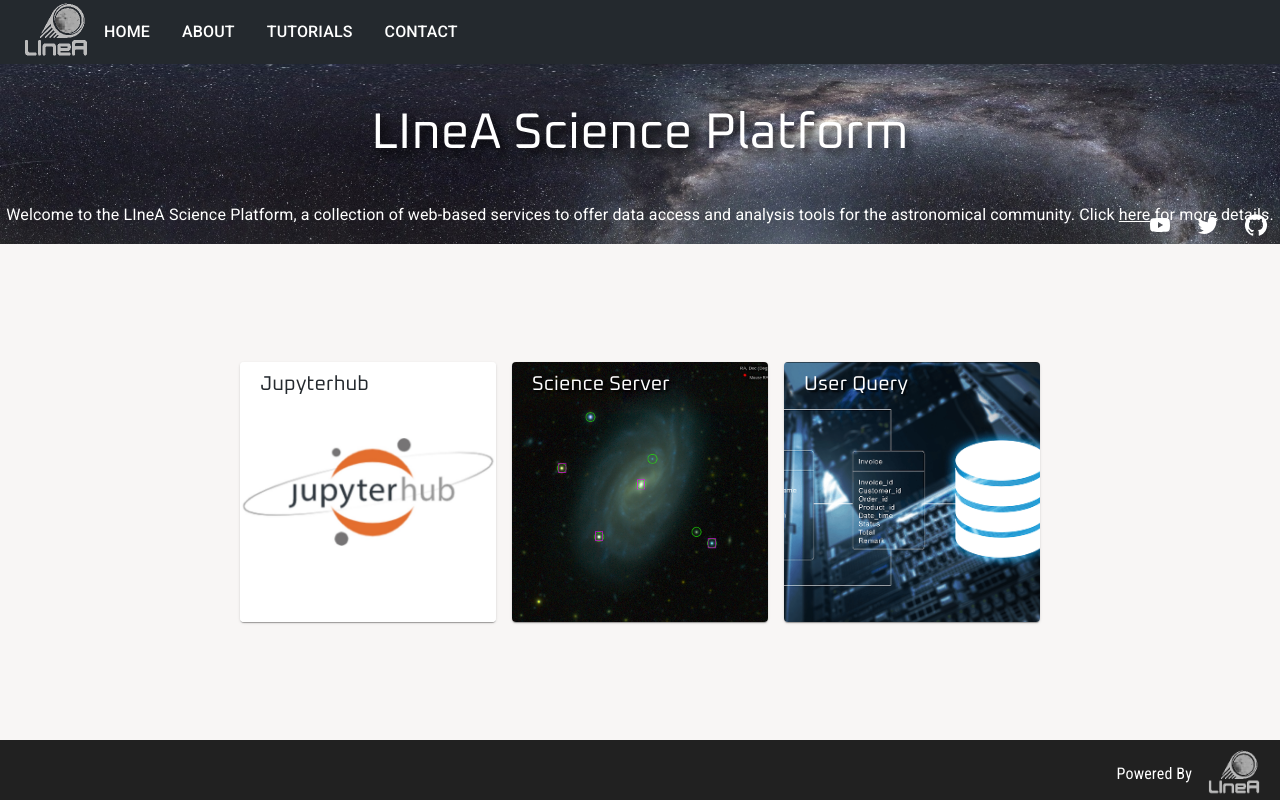
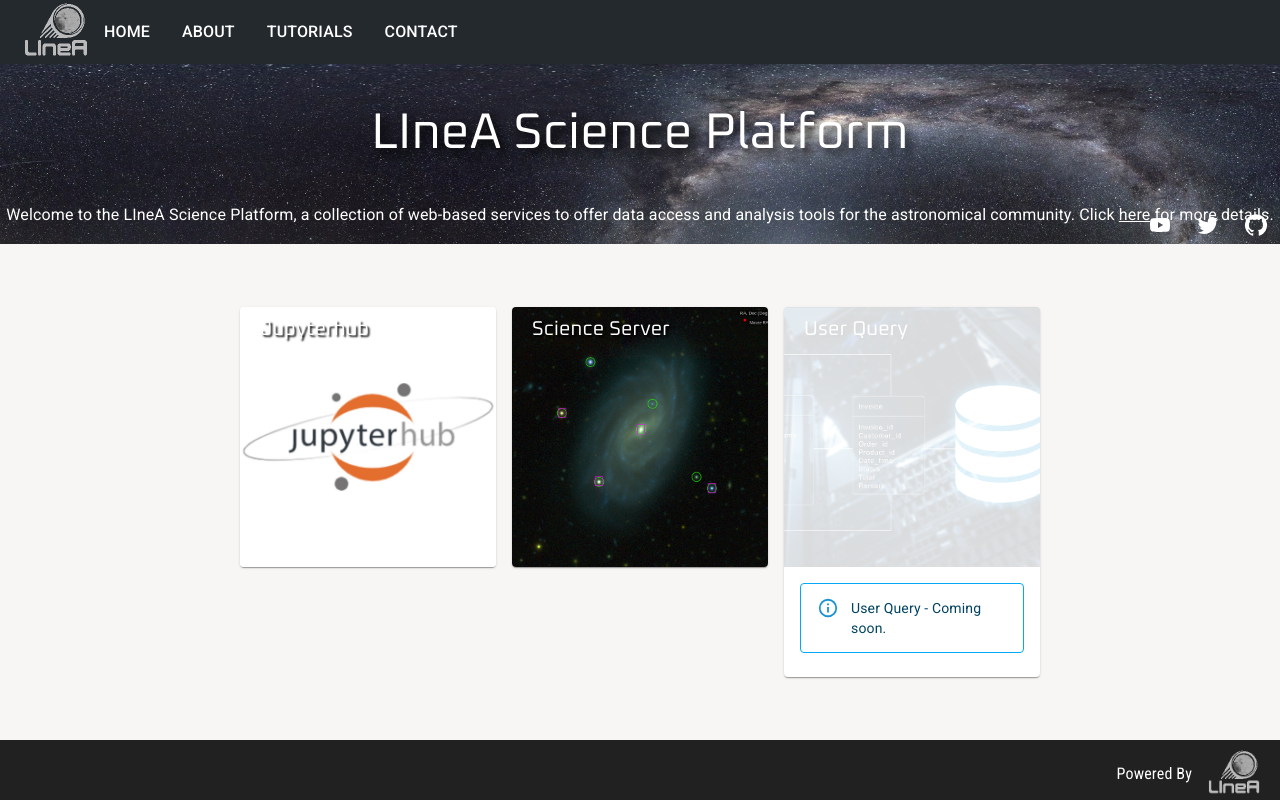
Before and after one commit to linea-it/lsp_landing_page, a Next.js app in the folder lsp/: page / in a window 1280 px wide. Built offline with nearby package versions, Linux system fonts and the light colour scheme.

Commit message:
Disabled user query in production

```diff
--- a/lsp/pages/index.js
+++ b/lsp/pages/index.js
@@ -3,35 +3,18 @@
   Grid,
   Card,
   CardActionArea,
+  CardContent,
   CardMedia,
   Typography,
   Link
 } from '@mui/material'
+import Alert from '@mui/material/Alert';
 import useStyles from '../styles/pages/index'
+import { useRouter } from 'next/router'
 
-export default function Home() {
+export default function Home({ interfaces }) {
   const classes = useStyles()
-
-  const interfaces = [
-    {
-      title: 'Jupyterhub',
-      href: 'https://jupyter.linea.org.br',
-      background: '/interfaces/jupyterhub.jpg',
-      titleClass: classes.titleItemBlack
-    },
-    {
-      title: 'Science Server',
-      href: 'https://scienceserver.linea.org.br/',
-      background: '/interfaces/science_server.png',
-      titleClass: classes.titleItemWhite
-    },
-    {
-      title: 'User Query',
-      href: 'https://scienceserver-dev.linea.org.br/daiquiri/query/',
-      background: '/interfaces/user_query.png',
-      titleClass: classes.titleItemWhite
-    }
-  ]
+  const router = useRouter();
 
   return (
     <div className={classes.root}>
@@ -55,8 +38,9 @@
               lg={3}
               className={classes.gridApplicationLg}
             >
+              <Card>
+                <div className={item.disabled ? classes.applicationDisabled : classes.applicationEnabled}>
                   <Link href={item.href} className={classes.titleLink}>
-                <Card>
                     <CardActionArea>
                       <CardMedia
                         alt={item.title}
@@ -65,22 +49,62 @@
                         title={item.title}
                       >
                         <Typography
-                        // gutterBottom
-                        // className={classes.titleItem}
-                        className={item.titleClass}
+                          className={classes.titleItemWhite}
                           variant="h4"
                           component="h2"
                         >
                           {item.title}
                         </Typography>
+                        <Typography className={classes.comingSoon}
+                          variant="h4"
+                          component="h2">
+                        </Typography>
                       </CardMedia>
                     </CardActionArea>
+                  </Link>
+                </div>
+                {item.disabled && (
+                  <CardContent className={classes.applicationEnabled}>
+                    <Alert variant="outlined" severity="info">
+                      {`${item.title} - Coming soon.`}
+                    </Alert>
+                  </CardContent>
+                )}
               </Card>
-              </Link>
+
             </Grid>
           ))}
         </Grid>
       </Grid>
-    </div>
+    </div >
   )
 }
+
+export const getServerSideProps = async ctx => {
+
+  const host = ctx.req.headers.host || null;
+
+  const interfaces = [
+    {
+      title: 'Jupyterhub',
+      href: 'https://jupyter.linea.org.br',
+      background: '/interfaces/jupyterhub.jpg',
+    },
+    {
+      title: 'Science Server',
+      href: 'https://scienceserver.linea.org.br/',
+      background: '/interfaces/science_server.png',
+    },
+    {
+      title: 'User Query',
+      href: 'https://scienceserver-dev.linea.org.br/daiquiri/query/',
+      background: '/interfaces/user_query.png',
+      disabled: host === 'https://lsp.linea.org.br' ? false : true
+    }
+  ]
+
+
+  return {
+    props: { interfaces: interfaces }
+  }
+}
--- a/lsp/styles/pages/index.js
+++ b/lsp/styles/pages/index.js
@@ -49,6 +49,21 @@
             width: '20%',
             maxWidth: '20%'
         }
+    },
+    applicationDisabled: {
+        opacity: '0.15',
+        pointerEvents: 'none'
+    },
+    applicationEnabled: {
+        opacity: '1',
+        pointerEvents: 'initial'
+    },
+    comingSoon: {
+        fontFamily: 'Oxanium',
+        fontSize: '1.5em',
+        paddingTop: '0.5em',
+        paddingLeft: '1em',
+        color: '#24292e',
     }
 }))
 
```
Lines whose indentation alone changed are shown as unchanged.
